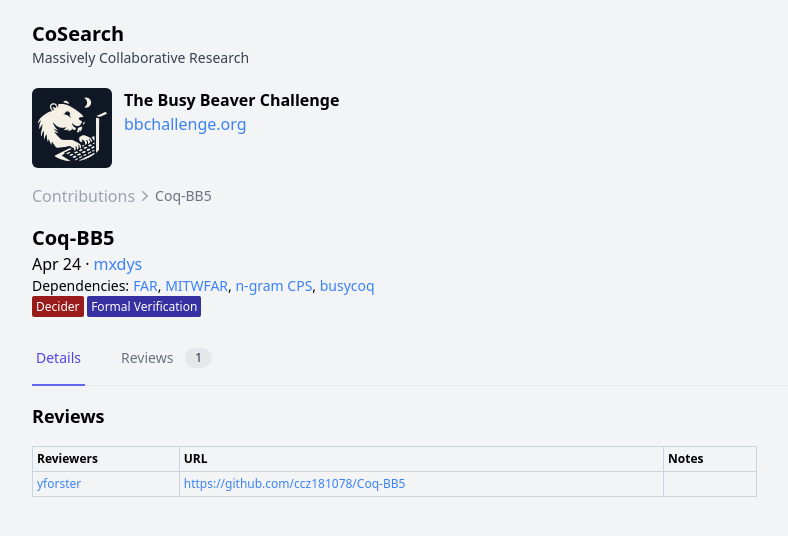
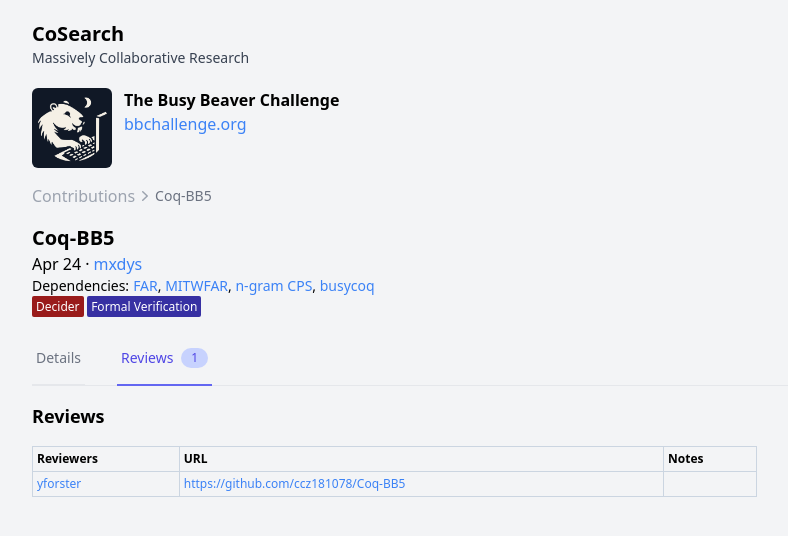
Before and after one commit to cosearch-lab/cosearch, a SvelteKit app: page /1/reviews in a window 1280 px wide. Shown: the top 536 px of the page, without its empty margins (64-852 px from the left). Built offline with nearby package versions, Linux system fonts and the light colour scheme.

Commit message:
active logic

```diff
--- a/src/app.css
+++ b/src/app.css
@@ -2,6 +2,6 @@
 @tailwind components;
 @tailwind utilities;
 
-a {
+a.l {
     @apply text-blue-500 cursor-pointer hover:text-blue-700;
 }
--- a/src/routes/+layout.svelte
+++ b/src/routes/+layout.svelte
@@ -5,7 +5,7 @@
 <div class="w-[85%] mx-auto mt-5 text-md flex flex-col space-y-5">
 	<div class="flex flex-col">
 		<div class="text-xl">
-			<strong><a href="/" class="text-black hover:text-black">CoSearch</a></strong>
+			<strong><a href="/">CoSearch</a></strong>
 		</div>
 		<div class="text-gray-700 text-sm">Massively Collaborative Research</div>
 	</div>
@@ -17,7 +17,7 @@
 			</div>
 			<div>
 				<div><strong>The Busy Beaver Challenge</strong></div>
-				<div><a href="https://bbchallenge.org">bbchallenge.org</a></div>
+				<div><a href="https://bbchallenge.org" class="l">bbchallenge.org</a></div>
 			</div>
 		</div>
 		<slot />
--- a/src/routes/+page.svelte
+++ b/src/routes/+page.svelte
@@ -125,7 +125,7 @@
 					<div class="text-sm flex space-x-1">
 						<span>{contrib.date}</span> <span>&middot;</span>
 						{#each contrib.authors as author, index}
-							<a href="">{author}</a>
+							<a href="" class="l">{author}</a>
 							{#if index !== contrib.authors.length - 1}
 								<span>, </span>
 							{/if}
@@ -136,7 +136,8 @@
 							<span>Dependencies:</span>
 							<div>
 								{#each contrib.dependencies as dependency, index}
-									<a href="/">{dependency}</a>{#if index !== contrib.dependencies.length - 1}
+									<a href="/" class="l">{dependency}</a
+									>{#if index !== contrib.dependencies.length - 1}
 										<span>, </span>
 									{/if}
 								{/each}
--- a/src/routes/[contrib]/+layout.svelte
+++ b/src/routes/[contrib]/+layout.svelte
@@ -2,6 +2,9 @@
 	import { page } from '$app/stores';
 	import type { Tag, Contribution } from '$lib/index';
 	import { tags } from '$lib/index';
+
+	let path;
+	$: path = $page.url.pathname;
 
 	let contrib_id = $page.params.contrib;
 
@@ -55,7 +58,7 @@
 	<div class="text-md flex space-x-1">
 		<span>{contrib.date}</span> <span>&middot;</span>
 		{#each contrib.authors as author, index}
-			<a href="/">{author}</a>
+			<a href="/" class="l">{author}</a>
 			{#if index !== contrib.authors.length - 1}
 				<span>, </span>
 			{/if}
@@ -67,7 +70,7 @@
 			<span>Dependencies:</span>
 			<div>
 				{#each contrib.dependencies as dependency, index}
-					<a>{dependency}</a>{#if index !== contrib.dependencies.length - 1}
+					<a href="/" class="l">{dependency}</a>{#if index !== contrib.dependencies.length - 1}
 						<span>, </span>
 					{/if}
 				{/each}
@@ -105,18 +108,24 @@
 				<!-- Current: "border-indigo-500 text-indigo-600", Default: "border-transparent text-gray-500 hover:border-gray-200 hover:text-gray-700" -->
 				<a
 					href={`/${contrib_id}`}
-					class="flex whitespace-nowrap border-b-2 px-1 py-4 text-sm font-medium active"
+					class="flex whitespace-nowrap border-b-2 px-1 py-4 text-sm font-medium"
+					class:active={path === `/${contrib_id}`}
+					class:not-active={!(path === `/${contrib_id}`)}
 					aria-current="page"
 				>
 					Details
 				</a>
 				<a
 					href={`/${contrib_id}/reviews`}
-					class="flex whitespace-nowrap border-b-2 border-transparent px-1 py-4 text-sm font-medium not-active"
+					class="flex whitespace-nowrap border-b-2 border-transparent px-1 py-4 text-sm font-medium"
+					class:active={path === `/${contrib_id}/reviews`}
+					class:not-active={!(path === `/${contrib_id}/reviews`)}
 				>
 					Reviews
 					<span
-						class="ml-3 hidden rounded-full bg-gray-200 px-2.5 py-0.5 text-xs font-medium text-gray-800 md:inline-block"
+						class="ml-2 rounded-full px-2.5 py-0.5 text-xs font-medium"
+						class:active={path === `/${contrib_id}/reviews`}
+						class:not-active={!(path === `/${contrib_id}/reviews`)}
 						>{contrib.number_of_reviews}</span
 					>
 				</a>
@@ -135,4 +144,12 @@
 	a.not-active {
 		@apply text-gray-500 hover:border-gray-200 hover:text-gray-700;
 	}
+
+	span.active {
+		@apply text-indigo-600 bg-indigo-200;
+	}
+
+	span.not-active {
+		@apply text-gray-800 bg-gray-300;
+	}
 </style>
--- a/src/routes/[contrib]/+page.svelte
+++ b/src/routes/[contrib]/+page.svelte
@@ -5,7 +5,9 @@
 		<tr>
 			<td class="border border-slate-300 p-1">GitHub</td>
 			<td class="border border-slate-300 p-1">
-				<a href="https://github.com/ccz181078/Coq-BB5">https://github.com/ccz181078/Coq-BB5</a>
+				<a href="https://github.com/ccz181078/Coq-BB5" class="l"
+					>https://github.com/ccz181078/Coq-BB5</a
+				>
 			</td>
 		</tr>
 	</tbody>
--- a/src/routes/[contrib]/reviews/+page.svelte
+++ b/src/routes/[contrib]/reviews/+page.svelte
@@ -8,9 +8,11 @@
 	</thead>
 	<tbody>
 		<tr>
-			<td class="border border-slate-300 p-1"><a href="/">yforster</a></td>
+			<td class="border border-slate-300 p-1"><a href="/" class="l">yforster</a></td>
 			<td class="border border-slate-300 p-1">
-				<a href="https://github.com/ccz181078/Coq-BB5">https://github.com/ccz181078/Coq-BB5</a>
+				<a href="https://github.com/ccz181078/Coq-BB5" class="l"
+					>https://github.com/ccz181078/Coq-BB5</a
+				>
 			</td>
 			<td class="border border-slate-300 p-1"></td>
 		</tr>
```
